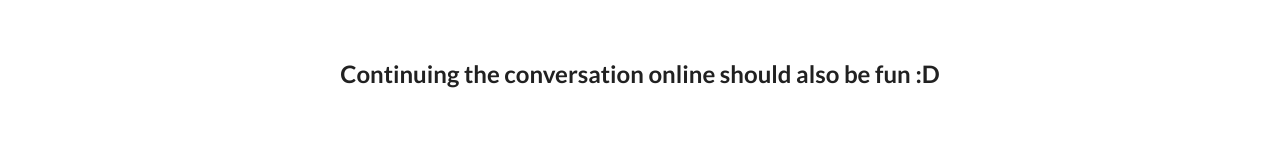
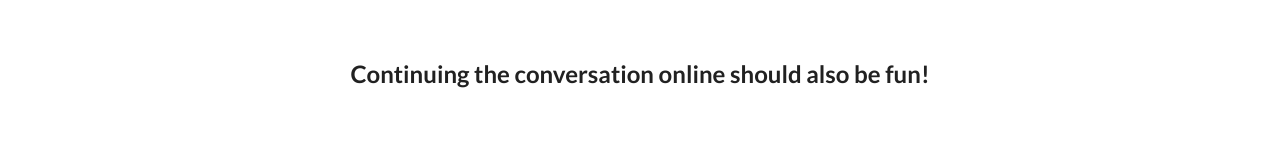
Before and after one commit to robghchen/playtime-frontend, a React (Create React App) app: page / in a window 1280 px wide. Shown: the part 1298-1442 px from the top of the page. Built offline with nearby package versions, Linux system fonts and the light colour scheme; no server answers.

Commit message:
checking netlify

```diff
--- a/src/components/HomePage.js
+++ b/src/components/HomePage.js
@@ -66,7 +66,7 @@ class HomePage extends React.Component {
         </div>
 
         <div className="center">
-          <h2>Continuing the conversation online should also be fun :D</h2>
+          <h2>Continuing the conversation online should also be fun!</h2>
         </div>
 
         <div class="call-outs-container">
```
